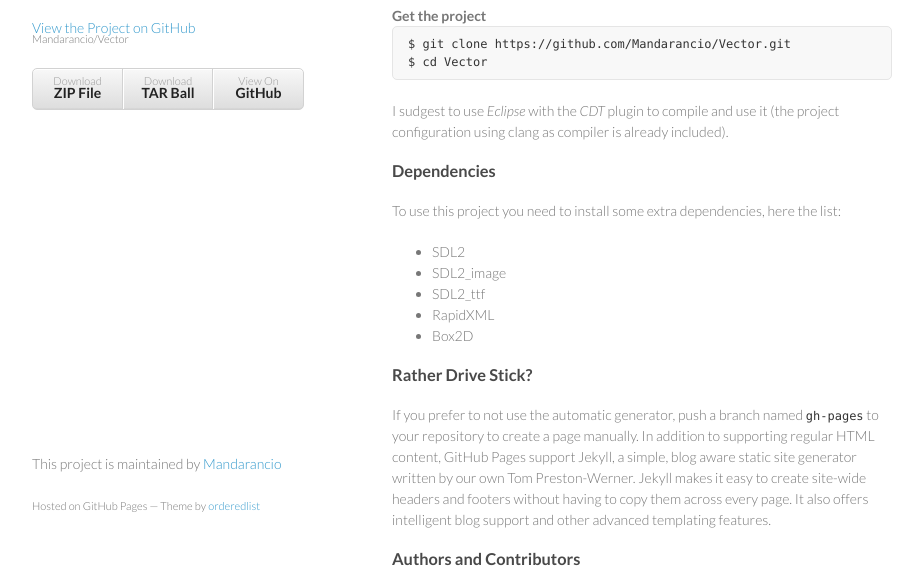
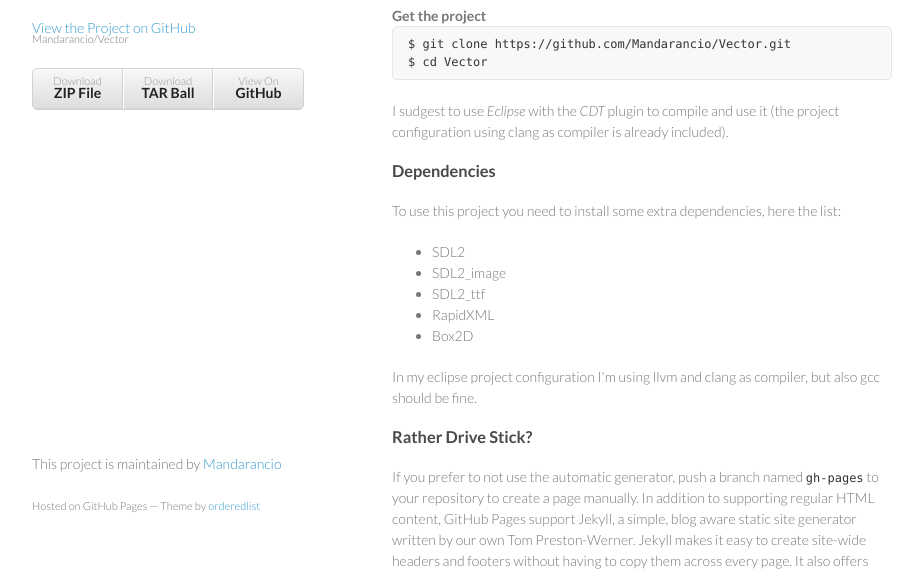
Before and after one commit to Mandarancio/Vector, a plain HTML site: page index.html in a window 1280 px wide. Shown: the part 215-789 px from the top of the page, without its empty margins (178-1101 px from the left). Drawn offline with Linux system fonts and the light colour scheme.

Commit message:
Added clang allert.

```diff
--- a/index.html
+++ b/index.html
@@ -51,6 +51,7 @@ $ cd Vector
 <li>RapidXML</li>
 <li>Box2D</li>
 </ul>
+<p>In my eclipse project configuration I'm using llvm and clang as compiler, but also gcc should be fine.</p>
 
 <h3>
 <a name="rather-drive-stick" class="anchor" href="#rather-drive-stick"><span class="octicon octicon-link"></span></a>Rather Drive Stick?</h3>
```
